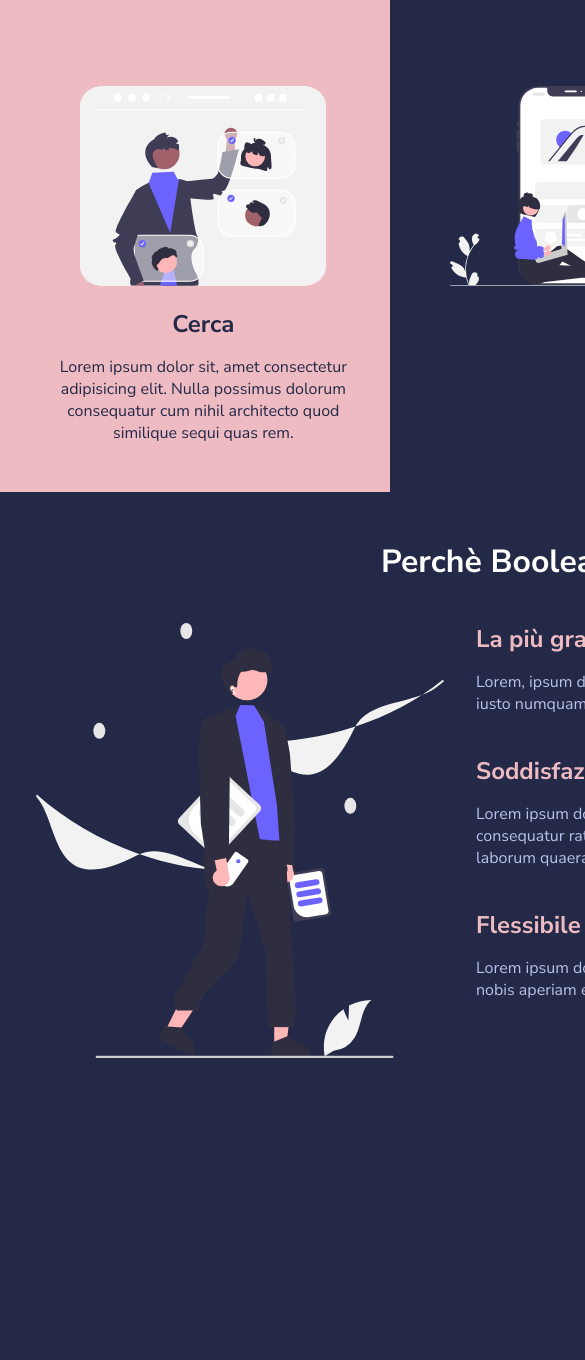
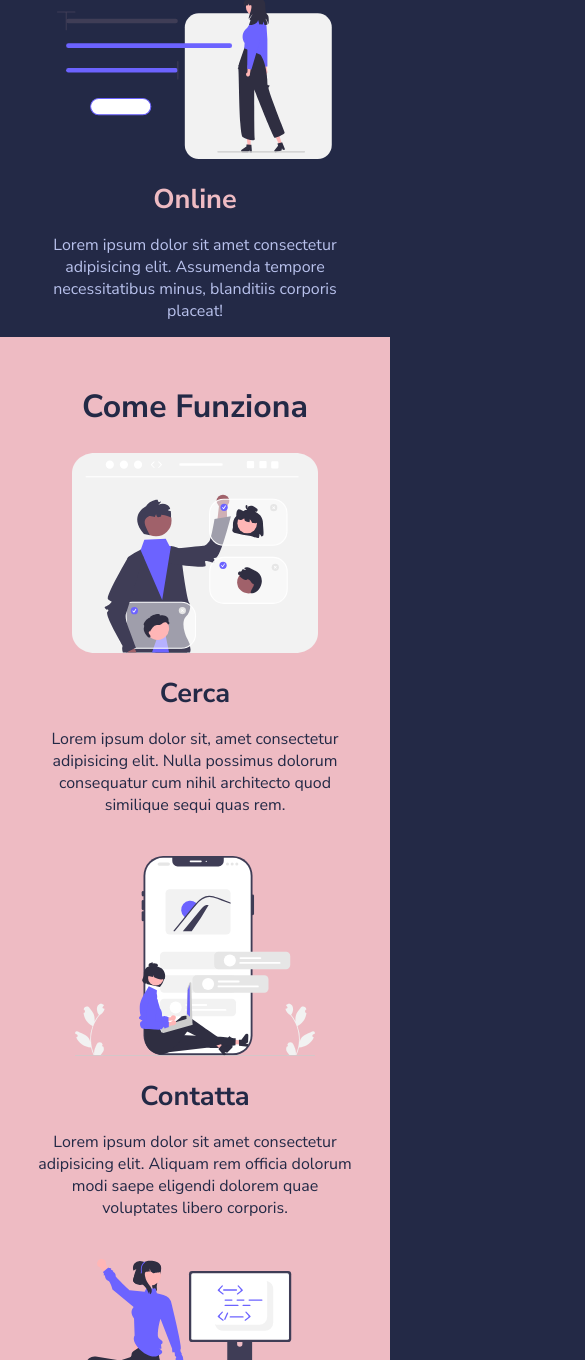
Before and after one commit to leonardo-guglielmini/html-css-resp-wannabe, a plain HTML site: page index.html in a window 390 px wide. Shown: the part 640-2000 px from the top of the page, 585 px wide, since content can reach past the window. Before the commit the page ends 1752 px from the top, so only its background shows below. Drawn offline with Linux system fonts and the light colour scheme.

Commit message:
ADD media queries for tablet and mobile

```diff
--- a/css/responsive.css
+++ b/css/responsive.css
@@ -1,8 +1,56 @@
+
+/*overwrite container width to fit in all viewport*/
+.container{
+    max-width: 100%;
+}
+
 @media (max-width: 768px){
 
+    /* .container{
+        max-width: 100%;
+    } */
 
 }
 
 @media (max-width: 480px){
 
+    .row{
+        flex-wrap: wrap;
+    }
+
+    .col{
+        padding-top: 25px;
+        padding-bottom: 15px;
+    }
+
+    .lessons .col{
+        width: 100%;
+    }
+
+    .steps{
+        margin:0;
+    }
+
+    .steps .col{
+        width: 100%;
+    }
+
+    .why-us{
+        padding: 3em 0;
+        margin-bottom: 0;
+        background-color: #222222;
+    }
+
+    .why-us .col{
+        width: 100%;
+    }
+
+    h2{
+        margin-bottom: 0rem;
+    }
+
+    h3{
+        font-size:1.7rem;
+    }
+
 }
--- a/css/style.css
+++ b/css/style.css
@@ -127,3 +127,5 @@ img {
 /************************************************
     SOLUZIONE RESPONSIVE
  ************************************************/
+
+ /* AGGIUNTA TRAMITE FILE responsive.css */
```
